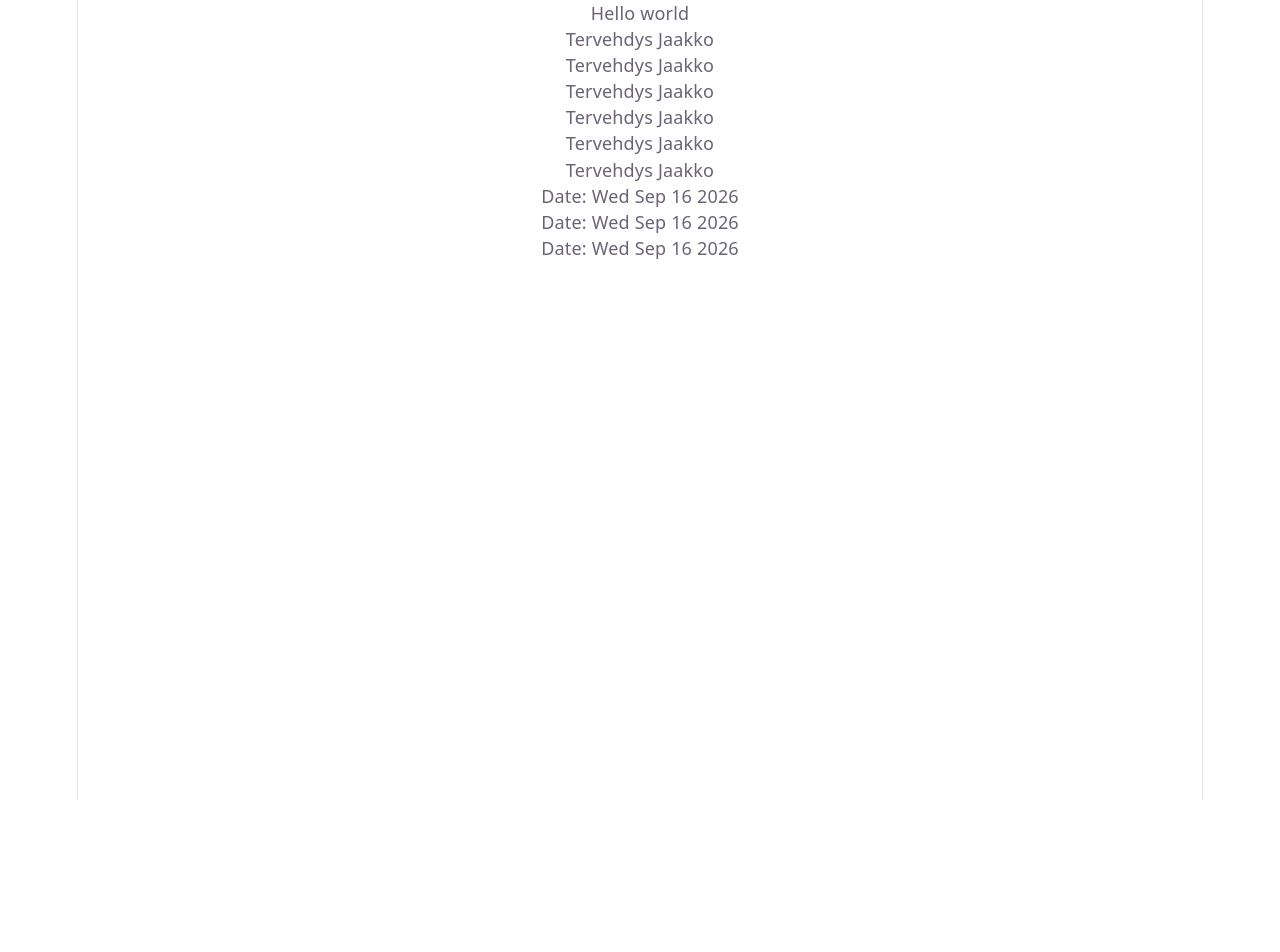
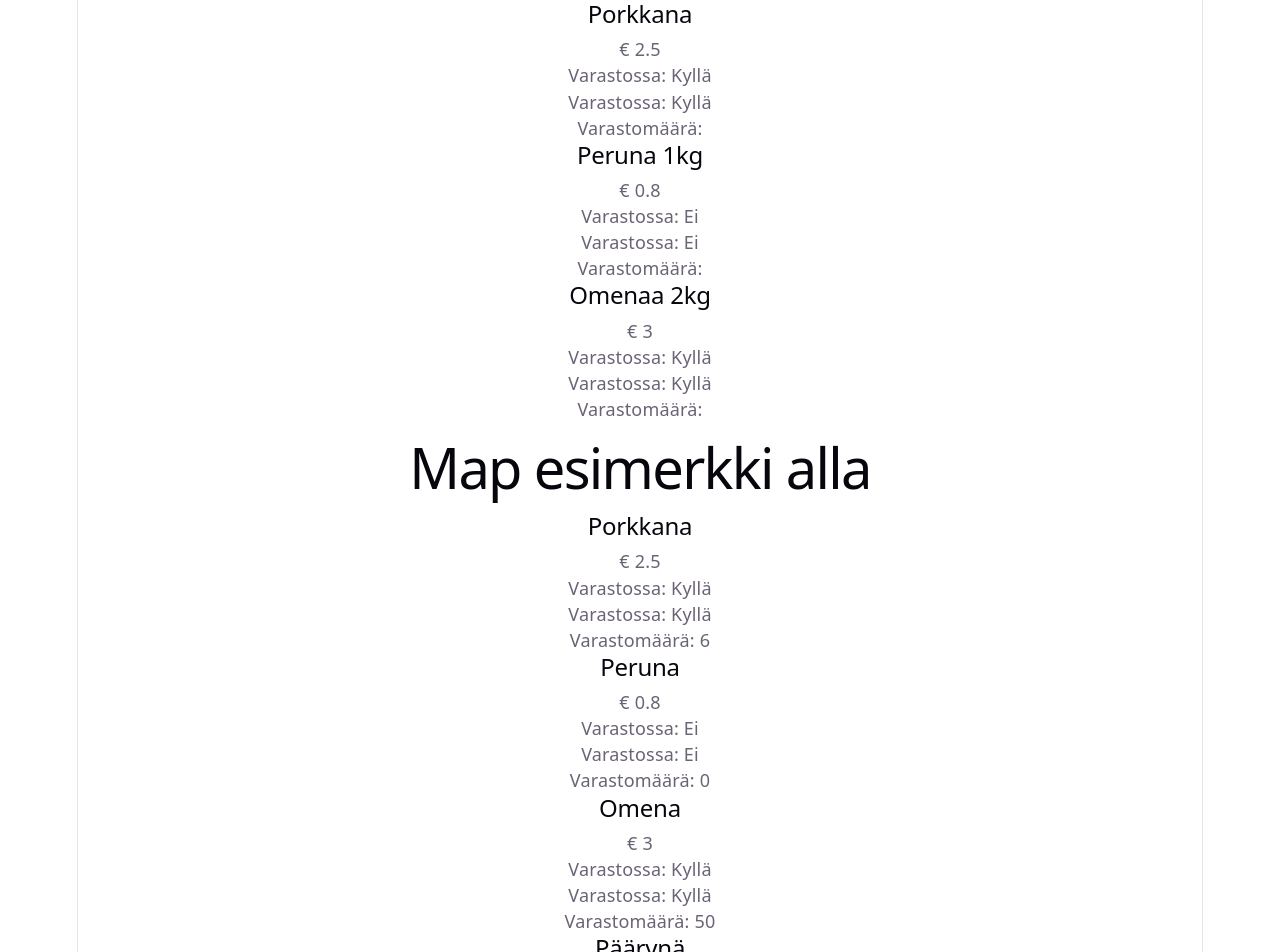
Before and after one commit to lassehav-oamk/web-sovellusten-perusteet-demot-26, a React (Vite) app in the folder react/react-demo/: page / in a window 1280 px wide. Shown: the top 952 px of the page. Before the commit the page ends 800 px from the top, so only its background shows below. Built offline with nearby package versions, Linux system fonts and the light colour scheme.

Commit message:
W4L2 content added

```diff
--- a/react/react-demo/src/App.jsx
+++ b/react/react-demo/src/App.jsx
@@ -1,12 +1,61 @@
 import Tervehdys from './w4l1/Tervehdys'
 import DateNow from './w4l1/DateNow';
+import ProductCard from './w4l2/ProductCard';
 
 function App() {
 
-  const nimi = "Jaakko";
+  //const nimi = "Jaakko";
+
+  const products = [
+    {
+      id: 123,
+      name: "Porkkana",
+      price: 2.50,
+      inStock: true,
+      qty: 6
+    },
+    {
+      id: 88322,
+      name: "Peruna",
+      price: 0.8,
+      inStock: false,
+      qty: 0
+    },
+    {
+      id: 21357,
+      name: "Omena",
+      price: 3.00,
+      inStock: true,
+      qty: 50
+    },
+    {
+      id: 25436437,
+      name: "Päärynä",
+      price: 3.10,
+      inStock: false,
+      qty: 0
+    }
+  ];
 
   return (
     <div>
+      <ProductCard name="Porkkana" price={2.50} inStock={true}/>
+      <ProductCard name="Peruna 1kg" price={0.80} inStock={false} />
+      <ProductCard name="Omenaa 2kg" price={3.00} inStock={true}/>
+
+      <h1>Map esimerkki alla</h1>
+      {
+        products.map(product =>
+          <ProductCard
+            key={product.id}
+            name={product.name}
+            price={product.price}
+            inStock={product.inStock}
+            stockQty={product.qty}
+          />)
+      }
+
+      {/* W4L1
       <div>Hello world</div>
       <Tervehdys />
       <Tervehdys />
@@ -16,7 +65,7 @@ function App() {
       <Tervehdys />
       <DateNow />
       <DateNow />
-      <DateNow />
+      <DateNow /> */}
     </div>
   )
 }
--- /dev/null
+++ b/react/react-demo/src/w4l2/ProductCard.jsx
@@ -0,0 +1,22 @@
+import React from 'react'
+
+export default function ProductCard(props) {
+
+    console.log(props);
+
+    let stockInfo = "Kyllä";
+    if(props.inStock == false) {
+        stockInfo = "Ei"
+    }
+
+
+    return (
+        <article>
+            <h2>{ props.name }</h2>
+            <p>€ { props.price }</p>
+            <p>Varastossa: { stockInfo }</p>
+            <p>Varastossa: { props.inStock ? "Kyllä" : "Ei" }</p>
+            <p>Varastomäärä: { props.stockQty }</p>
+        </article>
+    )
+}
```
